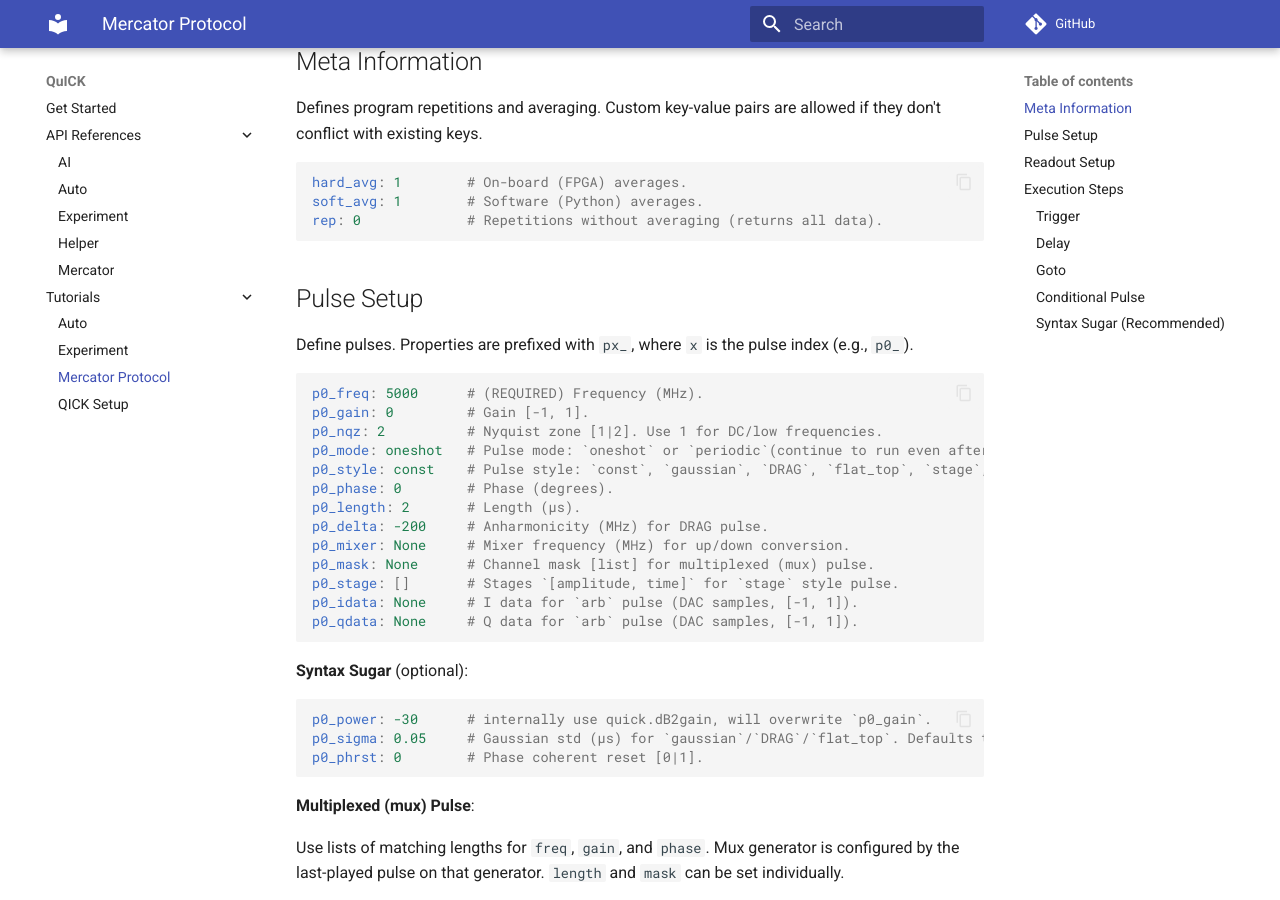
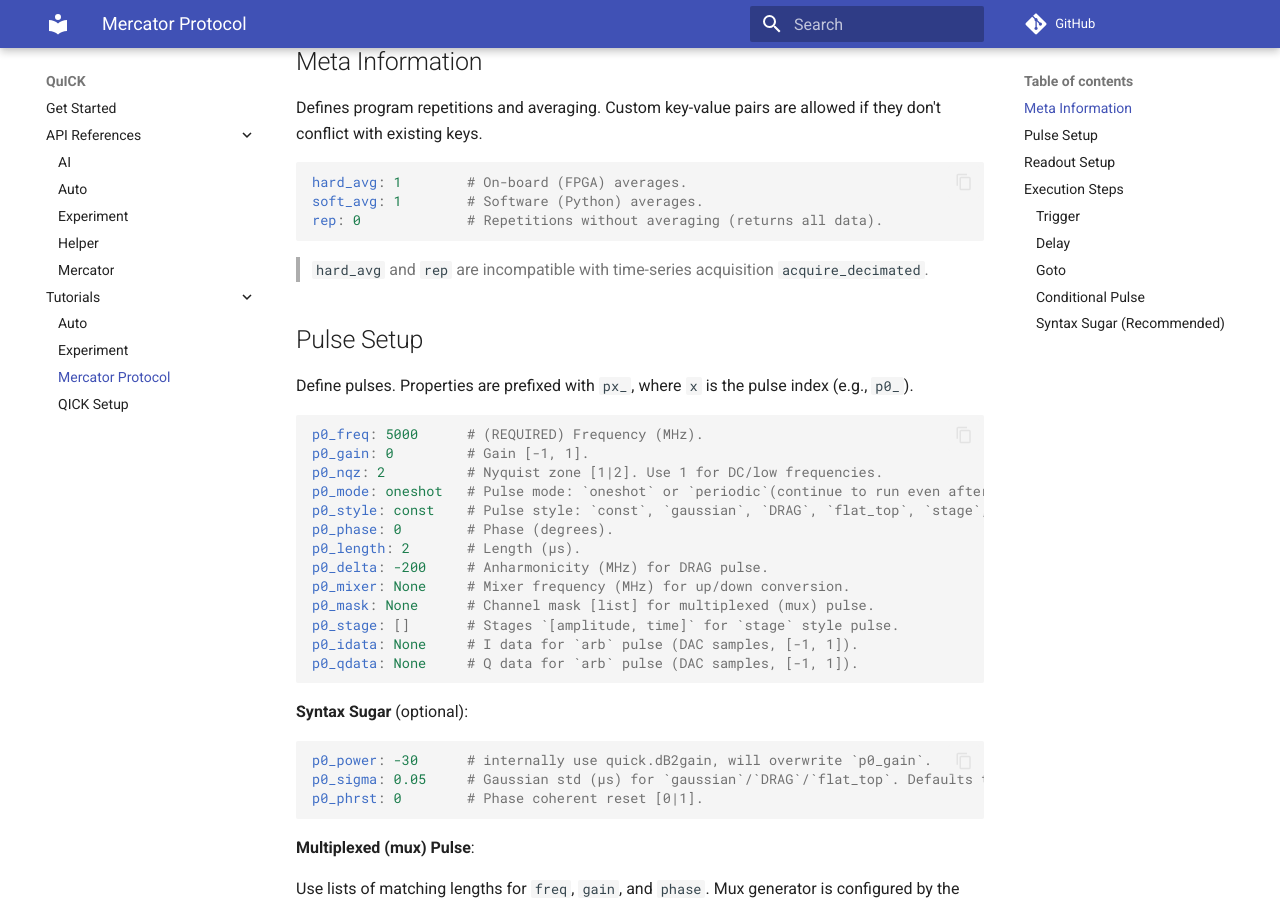
Before and after one commit to clelandlab/quick, an MkDocs documentation site: the page built from docs/Tutorials/mercator.md, in a window 1280 px wide and 900 px high, scrolled down 1642 px. Built offline with MkDocs 1.6.1 and Material for MkDocs 9.7.7, drawn with Linux system fonts in a browser that asks for light colours; comment, search, counter and statistics services are not loaded.

Commit message:
update doc

````diff
--- a/docs/Tutorials/mercator.md
+++ b/docs/Tutorials/mercator.md
@@ -59,6 +59,8 @@ hard_avg: 1        # On-board (FPGA) averages.
 soft_avg: 1        # Software (Python) averages.
 rep: 0             # Repetitions without averaging (returns all data).
 ```
+
+> `hard_avg` and `rep` are incompatible with time-series acquisition `acquire_decimated`.
 
 ## Pulse Setup
 
````
